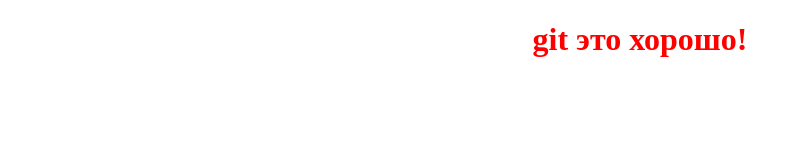
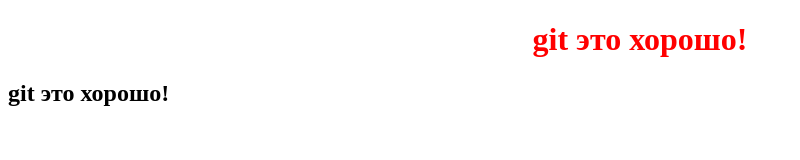
Before and after one commit to 7ahara/Site, a plain HTML site: page index.html in a window 1280 px wide. Shown: the whole page, without its empty margins (0-800 px from the left). Drawn offline with Linux system fonts and the light colour scheme.

Commit message:
2 commit

```diff
--- a/index.html
+++ b/index.html
@@ -10,5 +10,6 @@
 </head>
 <body>
     <h1>git это хорошо!</h1>
+    <h2>git это хорошо!</h2>
 </body>
 </html>
```
